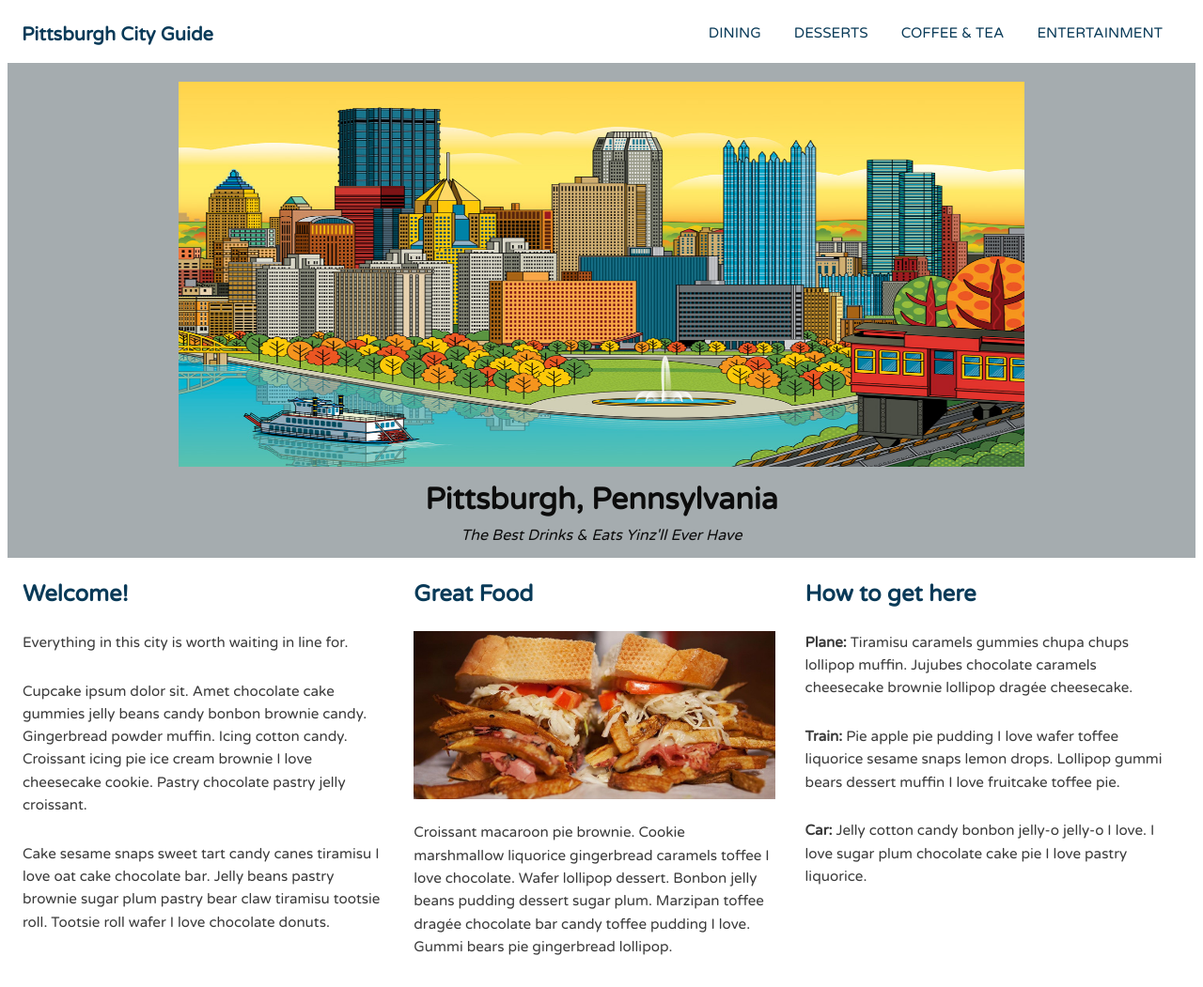
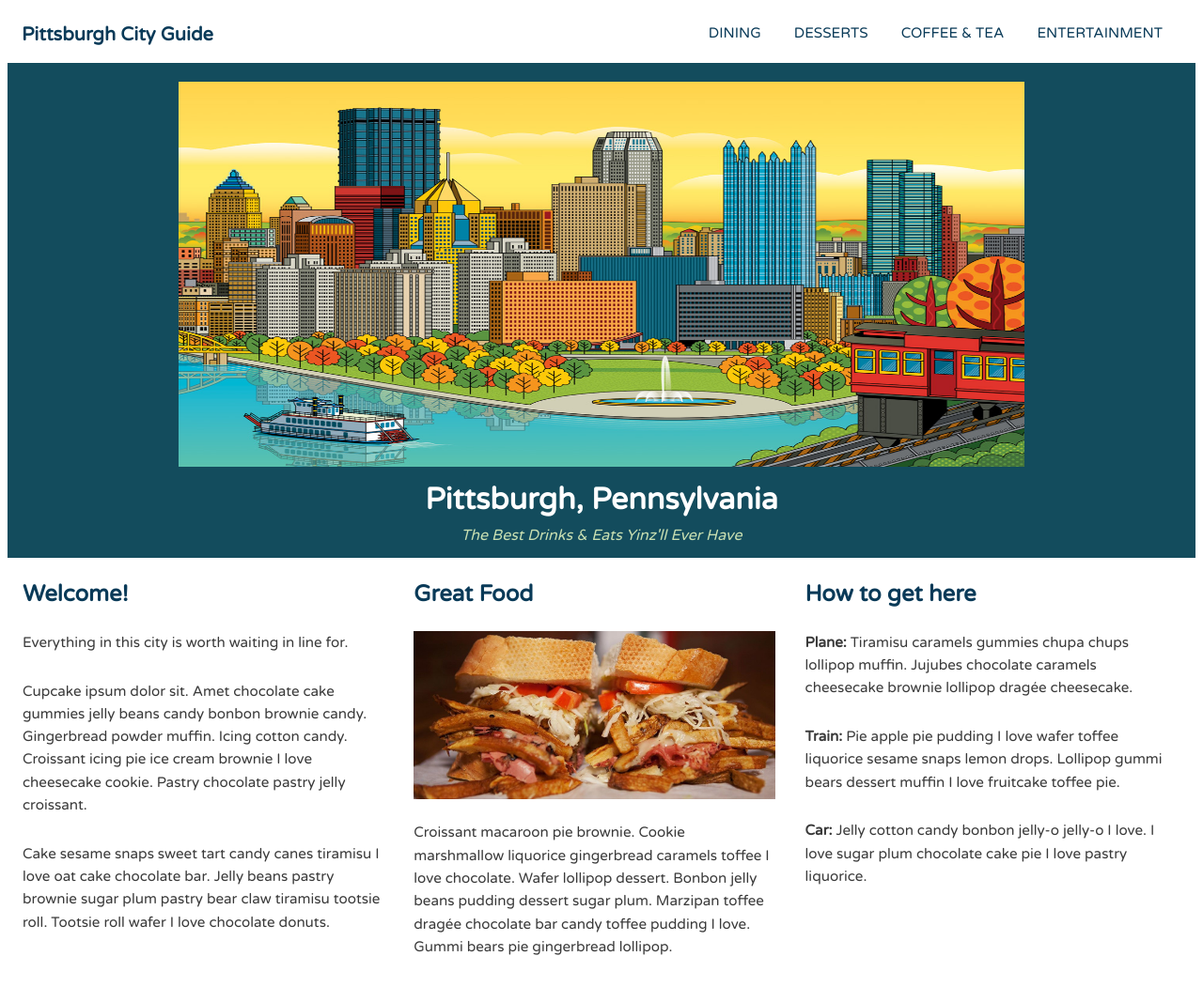
Before and after one commit to josephjripple/cityguide, a plain HTML site: page index.html in a window 1280 px wide. Shown: the top 1051 px of the page at 94% size. Drawn offline with Linux system fonts and the light colour scheme.

Commit message:
update to font colors

```diff
--- a/css/style.css
+++ b/css/style.css
@@ -66,7 +66,7 @@ img {
 
 .banner {
   color: #fff;
-  background: #A5ACAF;
+  background: #134C5D;
   position: relative;
   width: 100%;
   height: 100%;
@@ -86,9 +86,12 @@ img {
   height: auto;
 }
 
-.headline,
+.headline {
+  color: #FFFFFF;
+}
+
 .tagline {
-  color: #0c0c0c;
+  color: #C8DFB2;
 }
 
 .feat-img {
```
